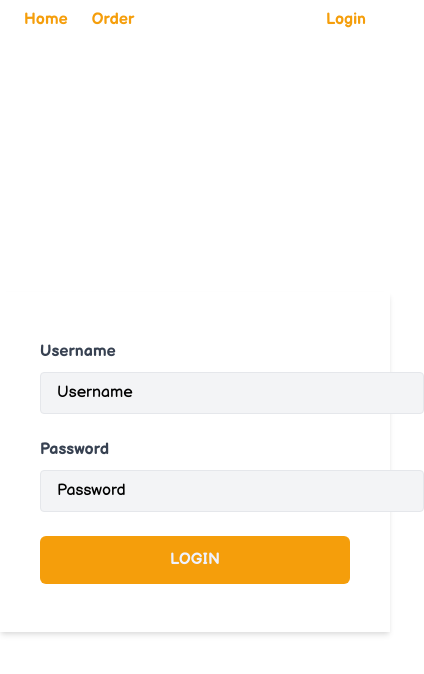
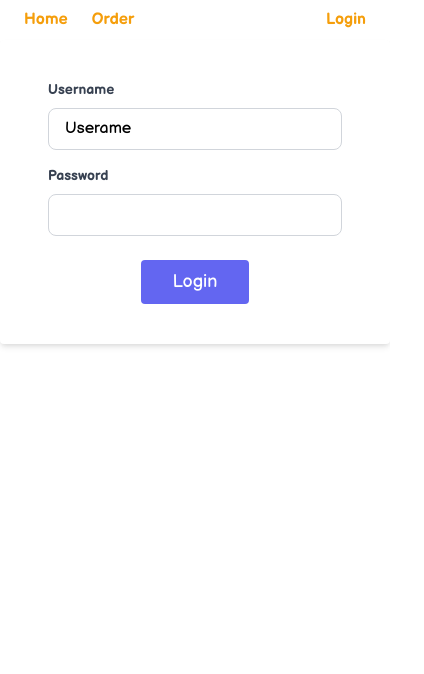
Before and after one commit to wirahadi007/GP2-FOODHUNT, a React (Create React App) app: page /login in a window 390 px wide. Shown: the top 674 px of the page, 424 px wide, since content can reach past the window. Built offline with nearby package versions, Linux system fonts and the light colour scheme; no server answers.

Commit message:
new page login responsive

```diff
--- a/src/pages/Login/Login.jsx
+++ b/src/pages/Login/Login.jsx
@@ -33,26 +33,38 @@ const Login = () => {
     }
 
     return (
-        <form onSubmit={submitHandler}>
-            <div className="min-h-screen flex items-center">
-                <div className="container mx-auto max-w-md shadow-md hover:shadow-lg transition duration-300">
-                    <div className="py-12 p-10 bg-white rounded-xl">
-                    <div className="mb-6">
-                        <label className="mr-4 text-gray-700 font-bold inline-block mb-2" >Username</label>
-                        <input type="text" className="border bg-gray-100 py-2 px-4 w-96 outline-none focus:ring-2 focus:ring-yellow-500 rounded" placeholder="Username" onChange={loginHandler} name="username"/>
-                    </div>
-                    <div className="">
-                        <label className="mr-4 text-gray-700 font-bold inline-block mb-2" >Password</label>
-                        <input type="password" className="border bg-gray-100 py-2 px-4 w-96 outline-none focus:ring-2 focus:ring-yellow-500 rounded" placeholder="Password" onChange={loginHandler} name="password"/>
-                    </div>
-                    <button className="w-full mt-6 text-indigo-50 font-bold bg-yellow-500 py-3 rounded-md hover:bg-indigo-500 transition duration-300" type="submit">LOGIN</button>
-                    </div>
-                </div>
+        <div>
+            <form className="bg-white shadow-md rounded px-8 pt-6 pb-8 mb-4 max-w-md mx-auto sm:max-w-xl" onSubmit={submitHandler}>
+            <div className="m-4">
+                <label
+                className="block text-gray-700 text-sm font-bold mb-2"
+                htmlFor="username"
+                >
+                Username
+                </label>
+                <input
+                className="bg-white focus:outline-none focus:shadow-outline border border-gray-300 rounded-lg py-2 px-4 block w-full appearance-none leading-normal"
+                type="text" onChange={loginHandler} placeholder="Userame" name="username"
+                />
             </div>
-            {/* <input onChange={loginHandler} name="username" type="text" placeholder="Username"/>
-            <input onChange={loginHandler} name="password" type="password" placeholder="Password"/>
-            <button type="submit">Login</button> */}
-        </form>
+            <div className="m-4">
+                <label
+                className="block text-gray-700 text-sm font-bold mb-2"
+                htmlFor="password"
+                >
+                Password
+                </label>
+                <input
+                className="bg-white focus:outline-none focus:shadow-outline border border-gray-300 rounded-lg py-2 px-4 block w-full appearance-none leading-normal"
+                name="password" onChange={loginHandler}
+                type="password"
+                />
+            </div>
+            <div className="p-2 w-full">
+                <button type="submit" className="flex mx-auto text-white bg-indigo-500 border-0 py-2 px-8 focus:outline-none hover:bg-indigo-600 rounded text-lg">Login</button>
+            </div>
+            </form>
+        </div>
     )
 }
 
```
